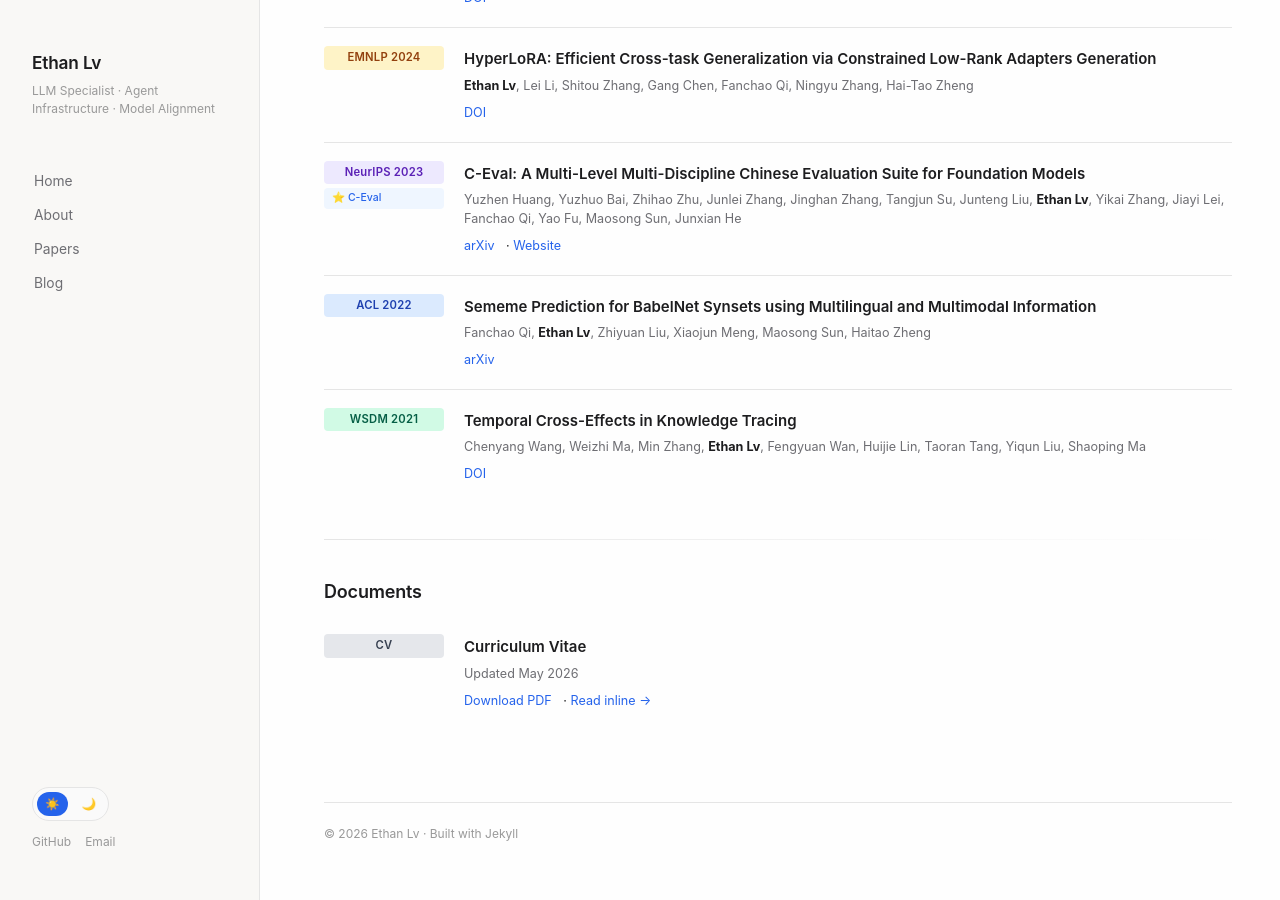
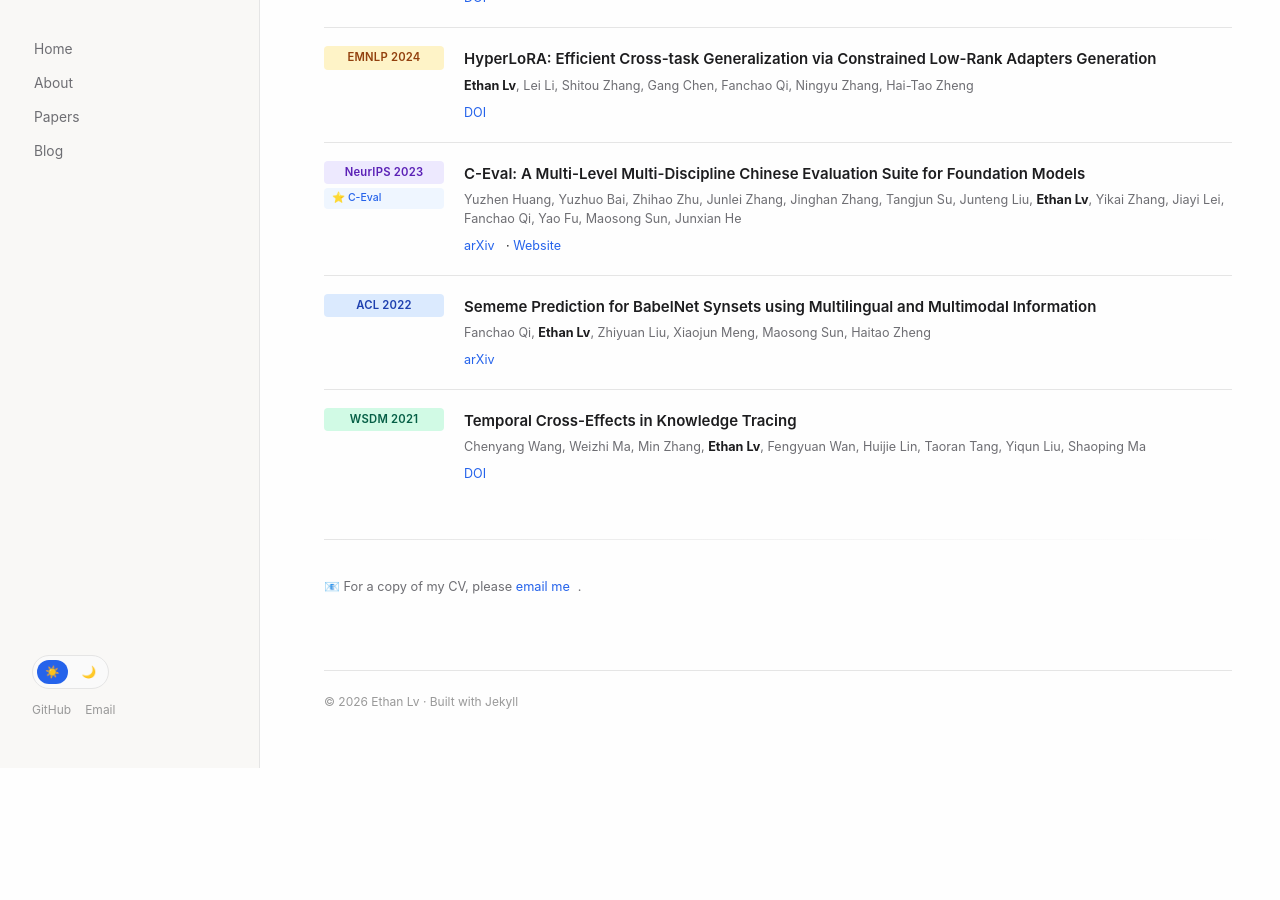
Before and after one commit to lvcc2018/lvcc2018.github.io, a Jekyll site: the page built from papers.md, in a window 1280 px wide and 900 px high, scrolled down 548 px. Built offline with Jekyll 4.4.1, drawn with Linux system fonts in a browser that asks for light colours; after the commit the page ends 1316 px from its top, so only the background shows below that.

Commit message:
remove CV PDF, add email contact instead

```diff
--- a/papers.md
+++ b/papers.md
@@ -97,22 +97,6 @@
 
 ---
 
-## Documents
-
-<div class="paper-list">
-
-<div class="paper-item">
-  <div class="paper-meta">
-    <span class="paper-venue venue-doc">CV</span>
-  </div>
-  <div class="paper-info">
-    <h3>Curriculum Vitae</h3>
-    <p class="paper-authors">Updated May 2026</p>
-    <p class="paper-links">
-      <a href="/papers/Ethan_Lv_CV.pdf" target="_blank">Download PDF</a>
-      · <a href="/viewer?file=Ethan_Lv_CV.pdf">Read inline →</a>
-    </p>
-  </div>
-</div>
-
-</div>
+<p class="paper-links" style="margin-top: 32px; color: var(--text-muted); font-size: 0.85em;">
+  📧 For a copy of my CV, please <a href="mailto:thulvcc2017@gmail.com">email me</a>.
+</p>
```
Also changed, not shown: 1 other file.
